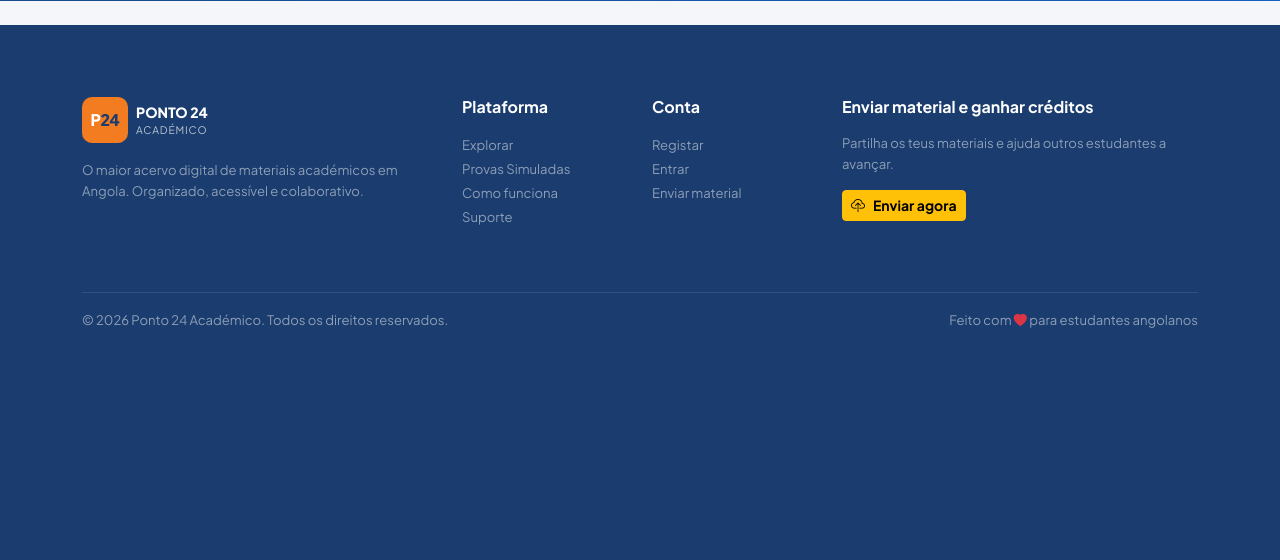
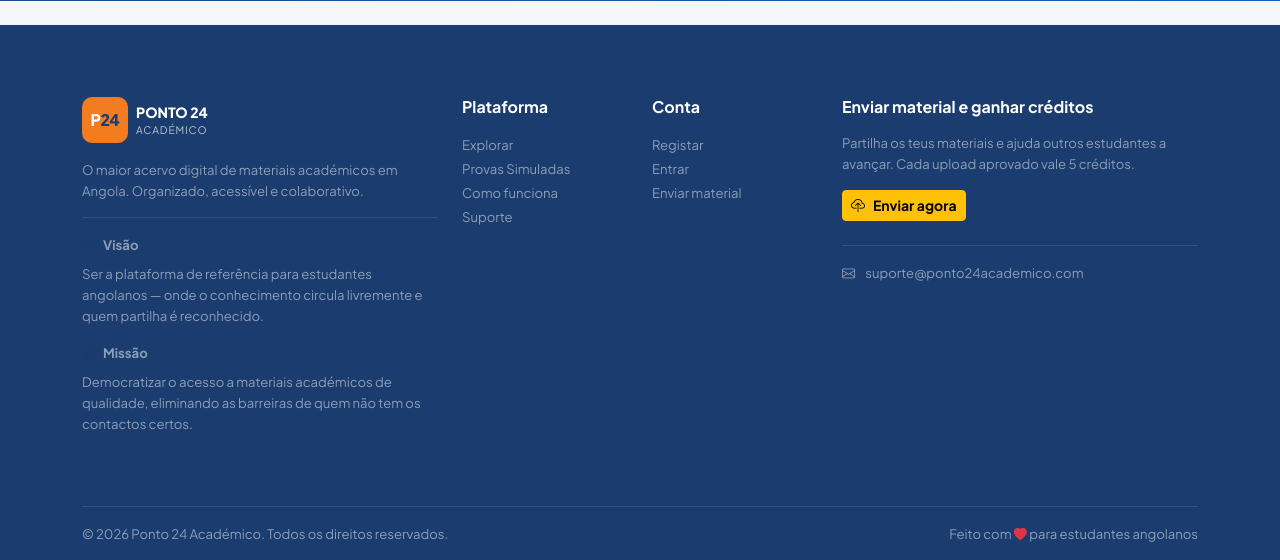
Before and after one commit to Erick0011/Ponto24academico, a Flask app: a page that uses app/templates/base.html in a window 1280 px wide. Shown: the part 875-1435 px from the top of the page. Before the commit the page ends 1203 px from the top, so only its background shows below. Run offline with Flask 3, Linux system fonts and the light colour scheme; data that the repository does not hold is empty; some libraries are stand-ins or nearby versions.

Commit message:
feat: footer com visao, missao, redes sociais e contacto

```diff
--- a/app/templates/base.html
+++ b/app/templates/base.html
@@ -4,7 +4,7 @@
   <meta charset="UTF-8" />
   <meta name="viewport" content="width=device-width, initial-scale=1.0" />
   <title>{% block title %}Ponto 24 Académico{% endblock %}</title>
-  <link rel="icon" type="image/png" href="{{ url_for('static', filename='img/P24 2.png') }}">
+  <link rel="icon" type="image/png" href="{{ url_for('static', filename='img/P24.png') }}">
 
   <!-- Bootstrap 5 -->
   <link href="https://cdn.jsdelivr.net/npm/bootstrap@5.3.3/dist/css/bootstrap.min.css" rel="stylesheet" />
@@ -181,15 +181,52 @@
 <footer class="p24-footer mt-5">
   <div class="container-xl">
     <div class="row g-4 py-5">
+
+      <!-- Sobre nós -->
       <div class="col-lg-4">
-        <a class="d-flex align-items-center gap-2 text-decoration-none mb-3" href="#">
+        <a class="d-flex align-items-center gap-2 text-decoration-none mb-3" href="{{ url_for('main.index') }}">
           <div class="p24-logo-badge">P<span>24</span></div>
           <div class="p24-logo-text text-white">
             <span class="fw-800">PONTO 24</span><br><small>ACADÉMICO</small>
           </div>
         </a>
-        <p class="text-white-50 small">O maior acervo digital de materiais académicos em Angola. Organizado, acessível e colaborativo.</p>
+        <p class="text-white-50 small mb-3">O maior acervo digital de materiais académicos em Angola. Organizado, acessível e colaborativo.</p>
+        <div class="border-top border-white border-opacity-10 pt-3 mt-2">
+          <p class="text-white-50 small mb-2"><i class="bi bi-eye me-2 text-p24"></i><strong class="text-white-75">Visão</strong></p>
+          <p class="text-white-50 small mb-3">Ser a plataforma de referência para estudantes angolanos — onde o conhecimento circula livremente e quem partilha é reconhecido.</p>
+          <p class="text-white-50 small mb-2"><i class="bi bi-bullseye me-2 text-p24"></i><strong class="text-white-75">Missão</strong></p>
+          <p class="text-white-50 small mb-0">Democratizar o acesso a materiais académicos de qualidade, eliminando as barreiras de quem não tem os contactos certos.</p>
+        </div>
+        <!-- Redes sociais -->
+        <div class="d-flex gap-2 mt-4">
+          {% if cfg.get('instagram') %}
+          <a href="https://instagram.com/{{ cfg.instagram | replace('@','') }}" target="_blank"
+             class="btn btn-sm btn-outline-light rounded-circle" style="width:34px;height:34px;padding:0;line-height:32px;text-align:center">
+            <i class="bi bi-instagram" style="font-size:.85rem"></i>
+          </a>
+          {% endif %}
+          {% if cfg.get('whatsapp') %}
+          <a href="https://wa.me/{{ cfg.whatsapp | replace('+','') | replace(' ','') }}" target="_blank"
+             class="btn btn-sm btn-outline-light rounded-circle" style="width:34px;height:34px;padding:0;line-height:32px;text-align:center">
+            <i class="bi bi-whatsapp" style="font-size:.85rem"></i>
+          </a>
+          {% endif %}
+          {% if cfg.get('telegram') %}
+          <a href="https://t.me/{{ cfg.telegram | replace('@','') }}" target="_blank"
+             class="btn btn-sm btn-outline-light rounded-circle" style="width:34px;height:34px;padding:0;line-height:32px;text-align:center">
+            <i class="bi bi-telegram" style="font-size:.85rem"></i>
+          </a>
+          {% endif %}
+          {% if cfg.get('facebook') %}
+          <a href="https://facebook.com/{{ cfg.facebook }}" target="_blank"
+             class="btn btn-sm btn-outline-light rounded-circle" style="width:34px;height:34px;padding:0;line-height:32px;text-align:center">
+            <i class="bi bi-facebook" style="font-size:.85rem"></i>
+          </a>
+          {% endif %}
+        </div>
       </div>
+
+      <!-- Plataforma -->
       <div class="col-6 col-lg-2">
         <h6 class="text-white fw-700 mb-3">Plataforma</h6>
         <ul class="list-unstyled">
@@ -199,6 +236,8 @@
           <li><a href="{{ url_for('main.suporte') }}" class="text-white-50 text-decoration-none small">Suporte</a></li>
         </ul>
       </div>
+
+      <!-- Conta -->
       <div class="col-6 col-lg-2">
         <h6 class="text-white fw-700 mb-3">Conta</h6>
         <ul class="list-unstyled">
@@ -211,13 +250,28 @@
           <li><a href="{{ url_for('materiais.submeter') }}" class="text-white-50 text-decoration-none small">Enviar material</a></li>
         </ul>
       </div>
+
+      <!-- CTA -->
       <div class="col-lg-4">
         <h6 class="text-white fw-700 mb-3">Enviar material e ganhar créditos</h6>
-        <p class="text-white-50 small">Partilha os teus materiais e ajuda outros estudantes a avançar.</p>
-        <a href="{{ url_for('materiais.submeter') }}" class="btn btn-warning fw-700 btn-sm">
+        <p class="text-white-50 small">Partilha os teus materiais e ajuda outros estudantes a avançar. Cada upload aprovado vale 5 créditos.</p>
+        <a href="{{ url_for('materiais.submeter') }}" class="btn btn-warning fw-700 btn-sm mb-4">
           <i class="bi bi-cloud-upload me-2"></i>Enviar agora
         </a>
+        <div class="border-top border-white border-opacity-10 pt-3">
+          <p class="text-white-50 small mb-1"><i class="bi bi-envelope me-2"></i>
+            {% if cfg.get('email_suporte') %}
+              <a href="mailto:{{ cfg.email_suporte }}" class="text-white-50 text-decoration-none">{{ cfg.email_suporte }}</a>
+            {% else %}
+              suporte@ponto24academico.com
+            {% endif %}
+          </p>
+          {% if cfg.get('endereco') %}
+          <p class="text-white-50 small mb-0"><i class="bi bi-geo-alt me-2"></i>{{ cfg.endereco }}</p>
+          {% endif %}
+        </div>
       </div>
+
     </div>
     <div class="border-top border-white border-opacity-10 py-3 d-flex justify-content-between align-items-center">
       <small class="text-white-50">© 2026 Ponto 24 Académico. Todos os direitos reservados.</small>
```
